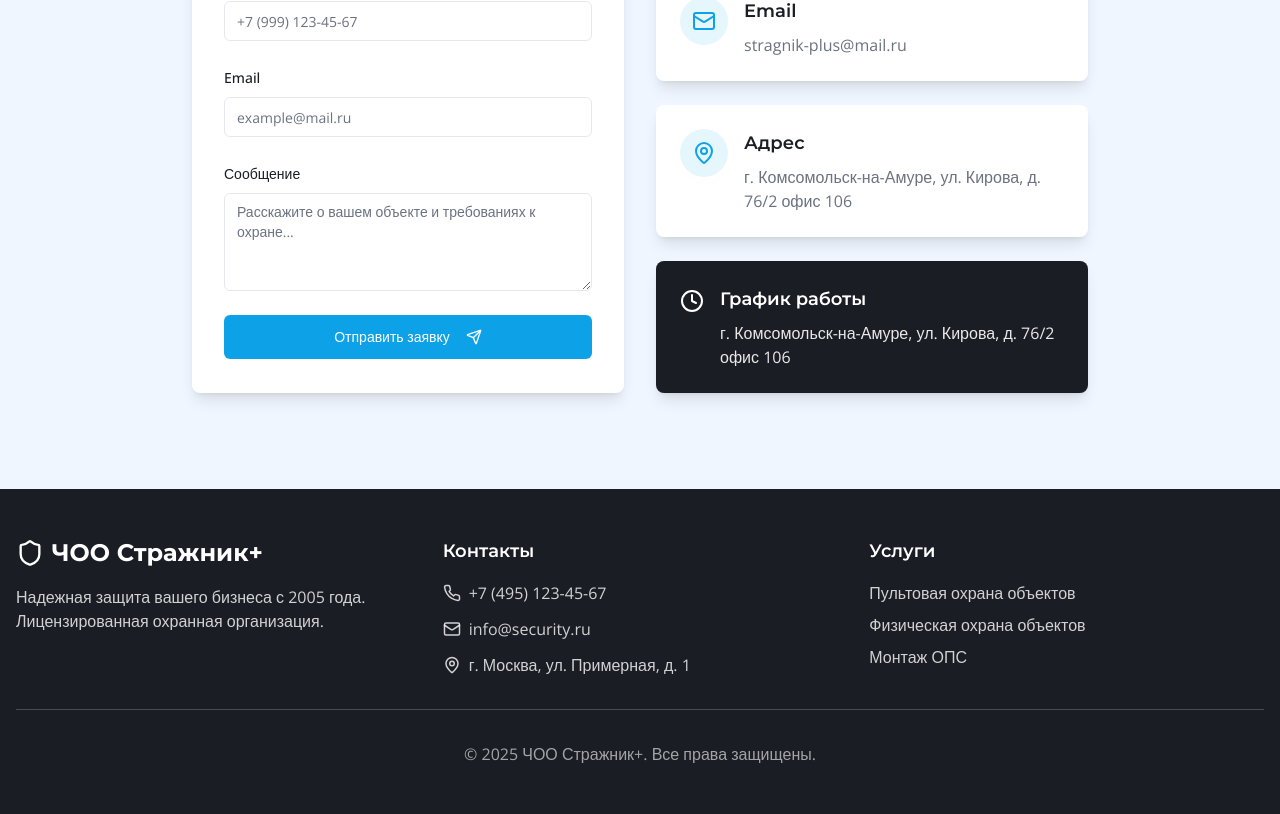
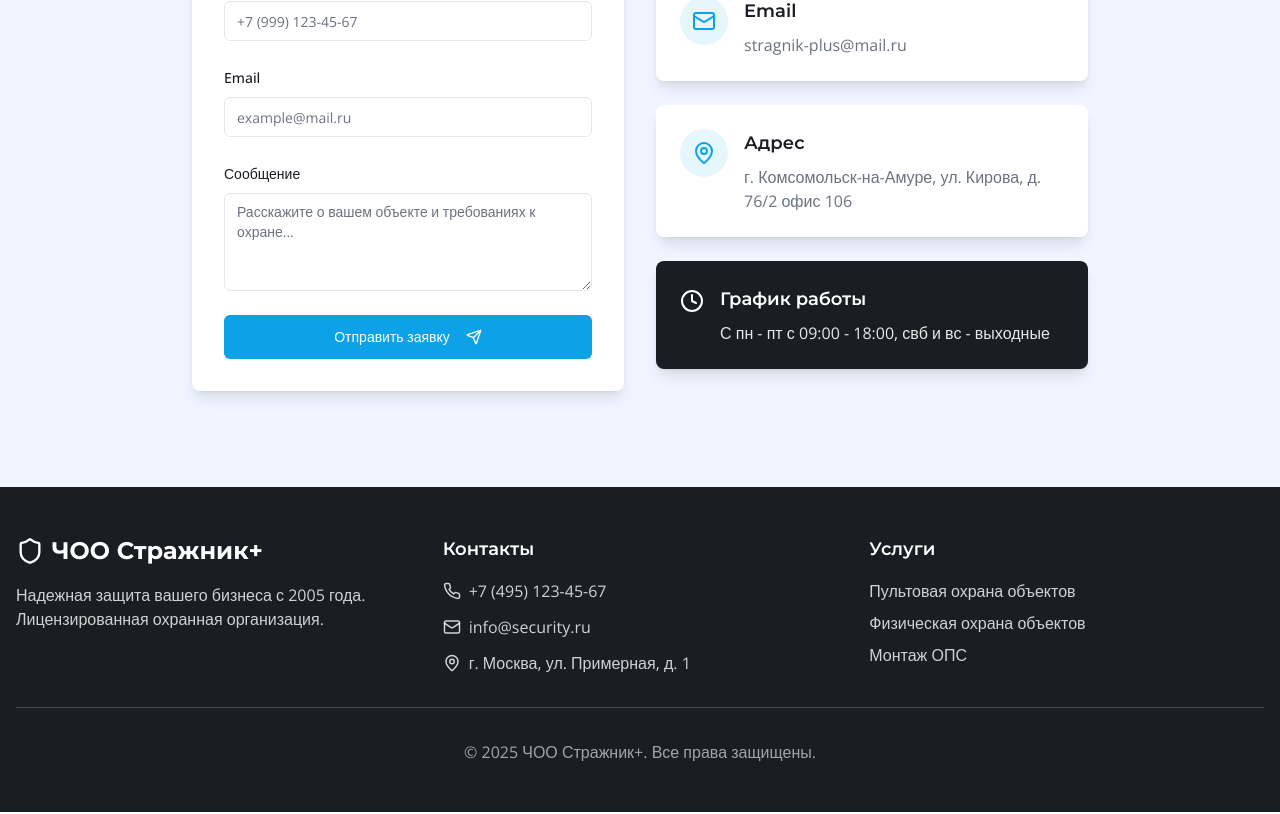
Before and after one commit to pr-poehali-dev/security-website-project-1, a React (Vite) app: page / in a window 1280 px wide. Shown: the part 2851-3665 px from the top of the page. Built offline with nearby package versions, Linux system fonts and the light colour scheme.

Commit message:
refactor: Обновление компонента

```diff
--- a/src/components/ContactForm.tsx
+++ b/src/components/ContactForm.tsx
@@ -154,7 +154,7 @@ export default function ContactForm() {
                   <Icon name="Clock" size={24} className="flex-shrink-0 mt-1" />
                   <div>
                     <h3 className="font-heading text-lg font-semibold mb-2">График работы</h3>
-                    <p className="text-white/90">г. Комсомольск-на-Амуре, ул. Кирова, д. 76/2 офис 106</p>
+                    <p className="text-white/90">С пн - пт с 09:00 - 18:00, свб и вс - выходные</p>
                   </div>
                 </div>
               </div>
```
